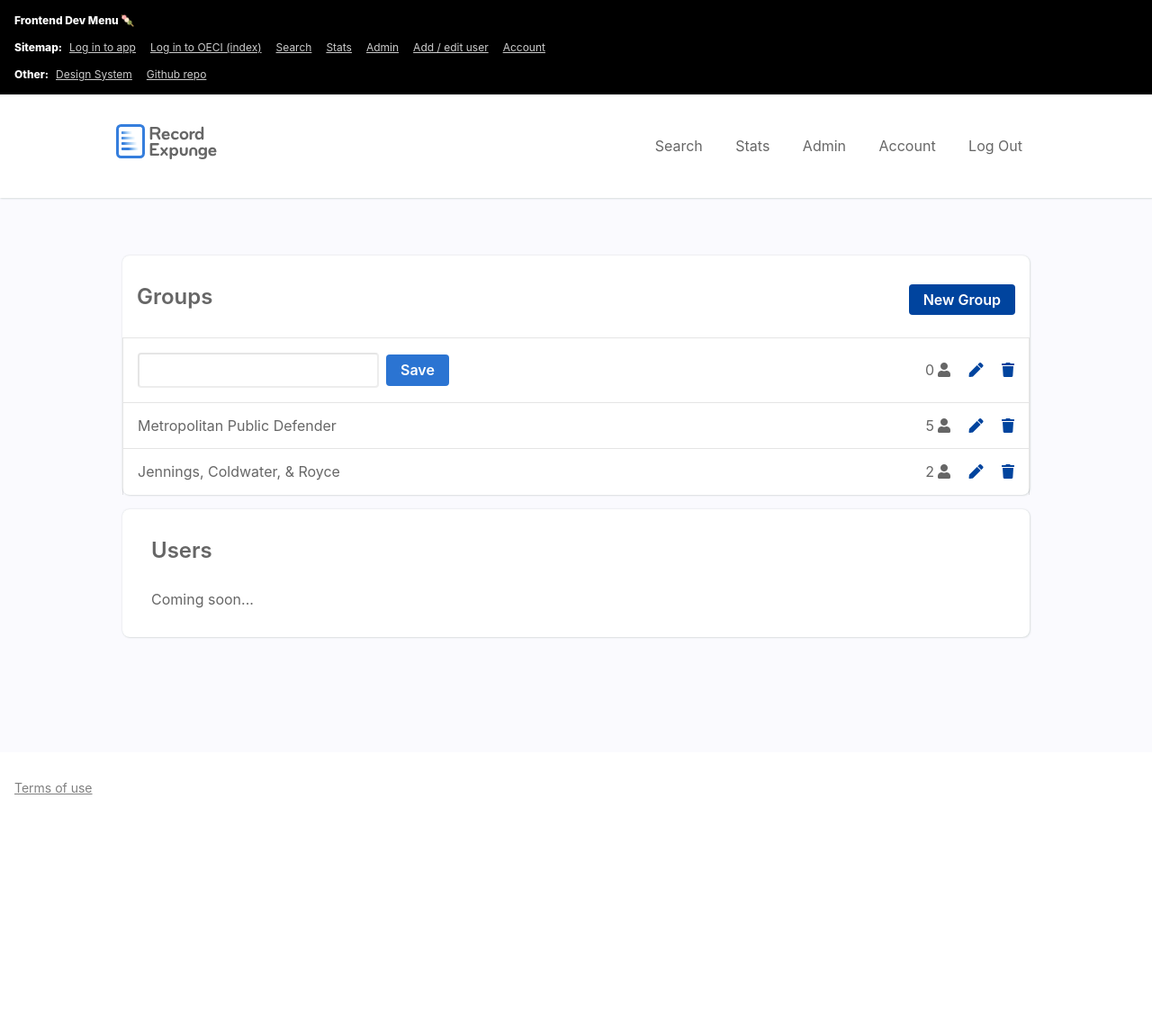
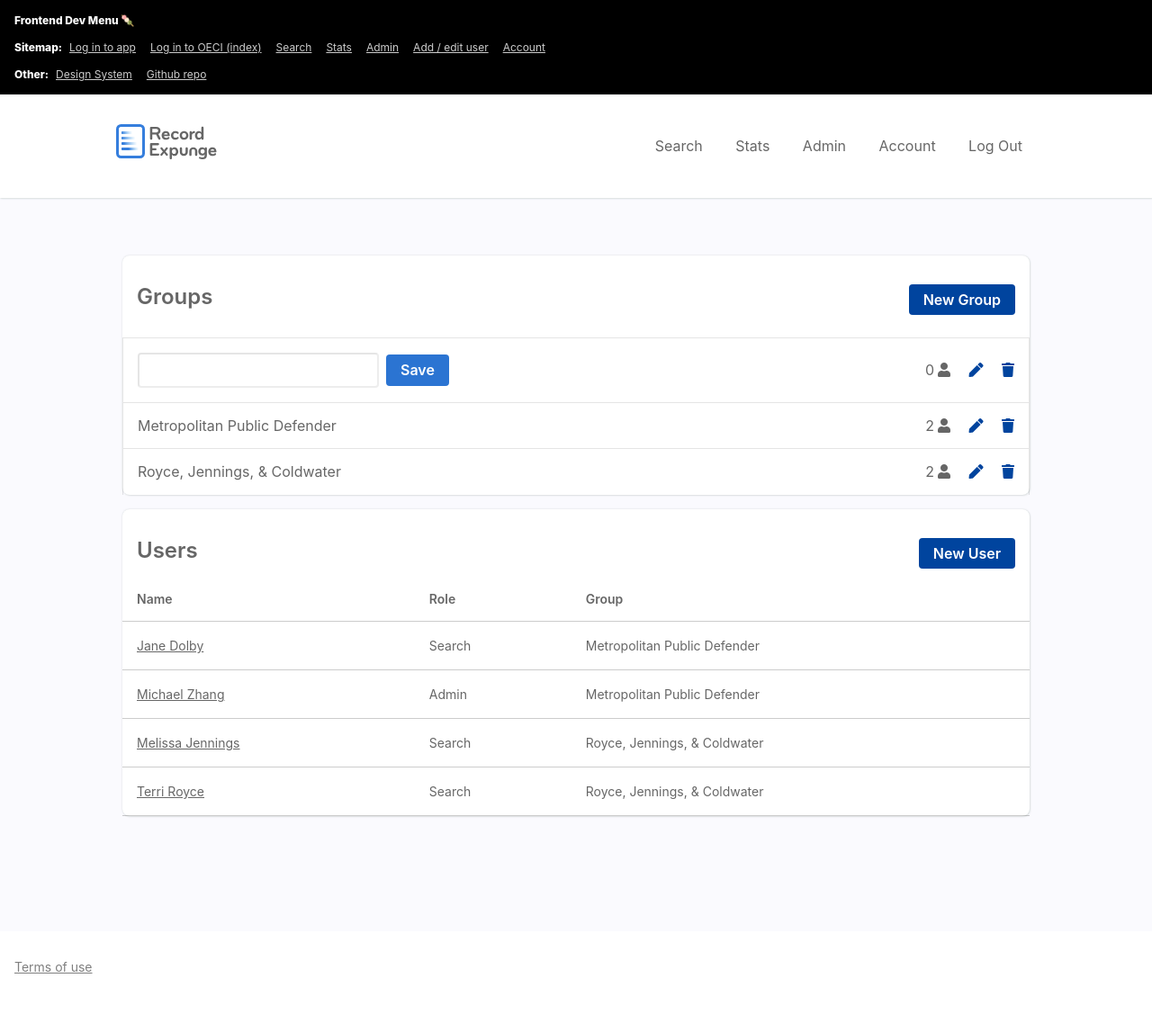
Before and after one commit to hmarcks/expunge-pdx-frontend, a Jekyll site: the page built from admin/index.html, in a window 1280 px wide. Shown: the whole page at 90% size. Built offline with Jekyll 4.4.1, drawn with Linux system fonts in a browser that asks for light colours; nearby versions of some CDN libraries; before the commit the page ends 948 px from its top, so only the background shows below that.

Commit message:
Adds users

```diff
--- a/admin/index.html
+++ b/admin/index.html
@@ -10,7 +10,7 @@ title: Admin
 			<button class="bg-dark-blue white bg-animate hover-bg-blue fw6 br2 pv2 ph3 fr">New Group</button>
 		</div>
 
-  	<div class="bt br bl b--black-10 flex justify-between flex-wrap items-center">
+  	<div class="bt br bl b--black-10 flex-ns justify-between flex-wrap items-center">
   		<div class="pa3 flex items-center">
   			<input class="pa2 br2 b--black-10"></input>
   			<button class="bg-blue white bg-animate hover-bg-dark-blue fw6 br2 pv2 ph3 ml2">Save</button>
@@ -22,17 +22,17 @@ title: Admin
   		</div>
   	</div>
 
-  	<div class="bt br bl b--black-10 flex justify-between flex-wrap items-center">
+  	<div class="bt br bl b--black-10 flex-ns justify-between flex-wrap items-center">
   		<div class="pa3">Metropolitan Public Defender</div>
   		<div class="pa3">
-  			<span class="pr3">5<i class="fa fa-user pl1"></i></span>
+  			<span class="pr3">2<i class="fa fa-user pl1"></i></span>
   			<button class="dark-blue hover-blue"><i class="fa fa-pen pr3"></i></button>
   			<button class="dark-blue hover-blue"><i class="fa fa-trash"></i></button>
   		</div>
   	</div>
 
-  	<div class="bt br bl b--black-10 flex justify-between flex-wrap items-center">
-  		<div class="pa3">Jennings, Coldwater, & Royce</div>
+  	<div class="bt br bl b--black-10 flex-ns justify-between flex-wrap items-center">
+  		<div class="pa3">Royce, Jennings, & Coldwater</div>
   		<div class="pa3">
   			<span class="pr3">2<i class="fa fa-user pl1"></i></span>
   			<button class="dark-blue hover-blue"><i class="fa fa-pen pr3"></i></button>
@@ -42,19 +42,53 @@ title: Admin
   </div>
 
 	</section>
-	<section class="cf bg-white shadow br3 pa4 mb5">
-		<h1 class="f3 fw6 mb4">Users</h1>
-		<p>Coming soon...</p>
+	<section class="cf bg-white shadow br3 mb5">
+    <div class="pv4 ph3">
+      <h1 class="f3 fw6 dib">Users</h1>
+      <button class="bg-dark-blue white bg-animate hover-bg-blue fw6 br2 pv2 ph3 fr">New User</button>
+    </div>
+
+    <div class="overflow-auto">
+      <table class="f6 w-100 mw8 center" cellspacing="0">
+        <thead>
+          <tr>
+            <th class="fw6 bb b--black-20 tl pb3 ph3 bg-white">Name</th>
+            <th class="fw6 bb b--black-20 tl pb3 ph3 bg-white">Role</th>
+            <th class="fw6 bb b--black-20 tl pb3 ph3 bg-white">Group</th>
+          </tr>
+        </thead>
+        <tbody class="lh-copy">
+          <tr>
+            <td class="pa3 bb b--black-20">
+              <a href="#" class="underline">Jane Dolby</a>
+            </td>
+            <td class="pa3 bb b--black-20">Search</td>
+            <td class="pa3 bb b--black-20">Metropolitan Public Defender</td>
+          </tr>
+          <tr>
+            <td class="pa3 bb b--black-20">
+              <a href="#" class="underline">Michael Zhang</a>
+            </td>
+            <td class="pa3 bb b--black-20">Admin</td>
+            <td class="pa3 bb b--black-20">Metropolitan Public Defender</td>
+          </tr>
+          <tr>
+            <td class="pa3 bb b--black-20">
+              <a href="#" class="underline">Melissa Jennings</a>
+            </td>
+            <td class="pa3 bb b--black-20">Search</td>
+            <td class="pa3 bb b--black-20">Royce, Jennings, & Coldwater</td>
+          </tr>
+          <tr>
+            <td class="pa3 bb b--black-20">
+              <a href="#" class="underline">Terri Royce</a>
+            </td>
+            <td class="pa3 bb b--black-20">Search</td>
+            <td class="pa3 bb b--black-20">Royce, Jennings, & Coldwater</td>
+          </tr>
+        </tbody>
+      </table>
+    </div>
+
 	</section>
 </main>
-
-
-<!-- 		<form class="mb4">
-	    <label class="dib mb1 fw6">
-	      New Group Name
-	    </label>
-	    <input type="text" class="pa3 br2 b--black-10">
-	    <button class="bg-black-60 white bg-animate hover-bg-dark-blue fw6 tc br2 pv3 ph4 dib">
-	    	Add Group
-	    </button>
-    </form> -->
```
Also changed, not shown: 1 other file.
